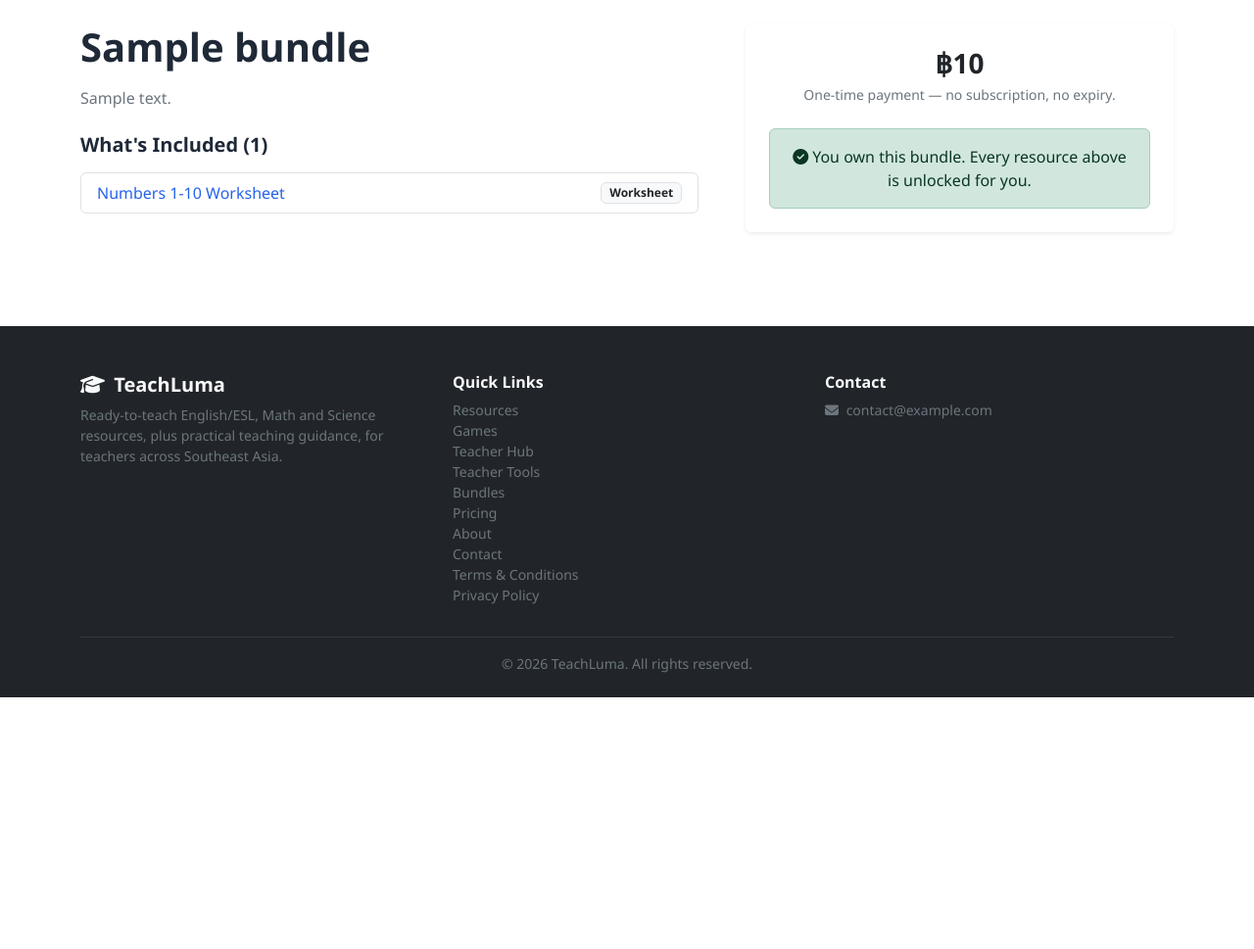
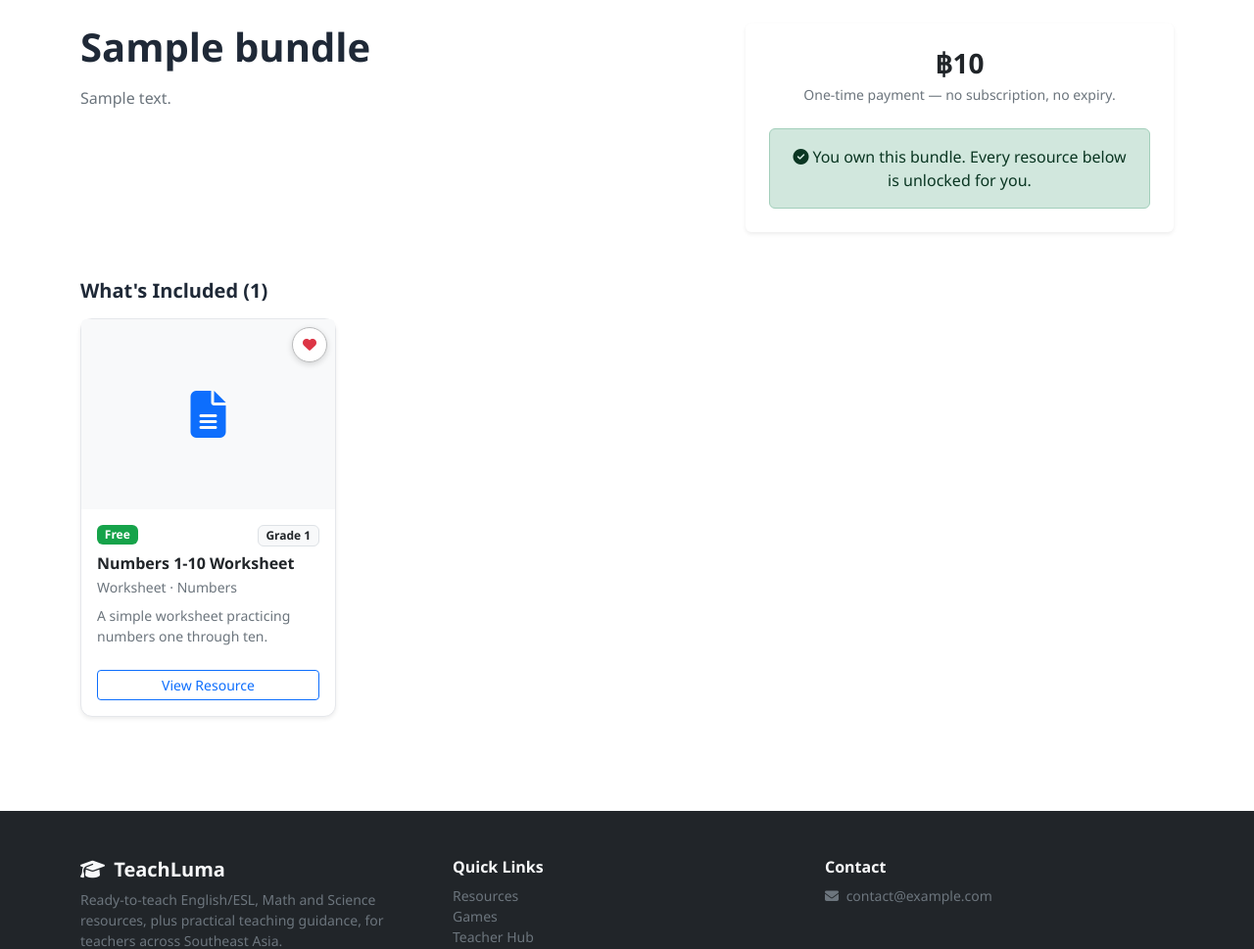
Before and after one commit to TaniformSylvester/ESL-, a PHP site: page /esl-teacher-hub/bundle.php?slug=sample in a window 1280 px wide; the page is wider, and only the part inside the window is pictured. Shown: the part 152-1121 px from the top of that part at 98% size. Before the commit the page ends 864 px from the top of that part, so only its background shows below. Run offline with PHP 8.4, Linux system fonts and the light colour scheme; the visitor is signed in with stand-in values (Sample User, id 1); data comes from the database, SQL or seed files in the repository; tables that the repository leaves empty hold one stand-in row (values such as "Sample post").

Commit message:
Show resource thumbnails and ratings on the bundle detail page
The "What's Included" list on bundle.php was a plain text list with no
thumbnail, rating, or preview of any kind — every other resource
listing on the site (resources.php, related resources on resource.php)
already uses includes/resource-card.php for this. Reuse the same
component here instead of a bespoke list, so bundle contents get the
same thumbnail image, free/members badge, grade badge, star rating,
description and favorite button as everywhere else.

Moved the resource grid out of the narrower content column into its
own full-width section below the intro/purchase row, since a proper
multi-column card grid needs more room than the two-thirds-width
column it was squeezed into.

Co-Authored-By: Claude Sonnet 5 <noreply@anthropic.com>
Claude-Session: https://claude.ai/code/session_01N49b43FUZrLoDqgzbhShLx

```diff
--- a/bundle.php
+++ b/bundle.php
@@ -3,6 +3,7 @@ require_once __DIR__ . '/includes/init.php';
 require_once __DIR__ . '/includes/auth.php';
 require_once __DIR__ . '/includes/bundle-functions.php';
 require_once __DIR__ . '/includes/resource-functions.php';
+require_once __DIR__ . '/includes/favorites-functions.php';
 require_once __DIR__ . '/includes/seo-functions.php';
 
 $slug = trim((string)($_GET['slug'] ?? ''));
@@ -16,7 +17,7 @@ if (!$bundle) {
 
 $isLoggedIn = is_logged_in();
 $alreadyOwned = $isLoggedIn && has_purchased_bundle((int)$_SESSION['user_id'], (int)$bundle['id']);
-$bundleResources = get_bundle_resources((int)$bundle['id']);
+$bundleResources = attach_rating_summaries(get_bundle_resources((int)$bundle['id']));
 
 $pageTitle = $bundle['title'];
 $pageDescription = !empty($bundle['description'])
@@ -50,22 +51,6 @@ require_once __DIR__ . '/includes/header.php';
             <?php if (!empty($bundle['description'])): ?>
                 <p class="text-secondary"><?= nl2br(e($bundle['description'])) ?></p>
             <?php endif; ?>
-
-            <h2 class="h5 fw-bold mt-4 mb-3">What's Included (<?= count($bundleResources) ?>)</h2>
-            <?php if (empty($bundleResources)): ?>
-                <p class="text-secondary">Resources are being finalized for this bundle &mdash; check back soon.</p>
-            <?php else: ?>
-                <ul class="list-group">
-                    <?php foreach ($bundleResources as $bundleResource): ?>
-                        <li class="list-group-item d-flex justify-content-between align-items-center">
-                            <a href="<?= e(base_url('resource.php?slug=' . urlencode($bundleResource['slug']))) ?>" class="text-decoration-none">
-                                <?= e($bundleResource['title']) ?>
-                            </a>
-                            <span class="badge bg-light text-dark border"><?= e($bundleResource['resource_type']) ?></span>
-                        </li>
-                    <?php endforeach; ?>
-                </ul>
-            <?php endif; ?>
         </div>
 
         <div class="col-lg-5">
@@ -75,7 +60,7 @@ require_once __DIR__ . '/includes/header.php';
                     <p class="text-secondary small mb-4">One-time payment &mdash; no subscription, no expiry.</p>
 
                     <?php if ($alreadyOwned): ?>
-                        <p class="alert alert-success mb-0"><i class="fa-solid fa-circle-check me-1"></i>You own this bundle. Every resource above is unlocked for you.</p>
+                        <p class="alert alert-success mb-0"><i class="fa-solid fa-circle-check me-1"></i>You own this bundle. Every resource below is unlocked for you.</p>
                     <?php elseif (!STRIPE_ENABLED): ?>
                         <p class="alert alert-warning mb-0">Purchases are temporarily unavailable. Please contact <a href="mailto:<?= e(CONTACT_EMAIL) ?>"><?= e(CONTACT_EMAIL) ?></a>.</p>
                     <?php elseif ($isLoggedIn): ?>
@@ -93,5 +78,18 @@ require_once __DIR__ . '/includes/header.php';
             </div>
         </div>
     </div>
+
+    <div class="mt-5">
+        <h2 class="h5 fw-bold mb-3">What's Included (<?= count($bundleResources) ?>)</h2>
+        <?php if (empty($bundleResources)): ?>
+            <p class="text-secondary">Resources are being finalized for this bundle &mdash; check back soon.</p>
+        <?php else: ?>
+            <div class="row row-cols-1 row-cols-sm-2 row-cols-lg-3 row-cols-xl-4 g-4">
+                <?php foreach ($bundleResources as $resource): ?>
+                    <?php include __DIR__ . '/includes/resource-card.php'; ?>
+                <?php endforeach; ?>
+            </div>
+        <?php endif; ?>
+    </div>
 </div>
 <?php require_once __DIR__ . '/includes/footer.php'; ?>
```
